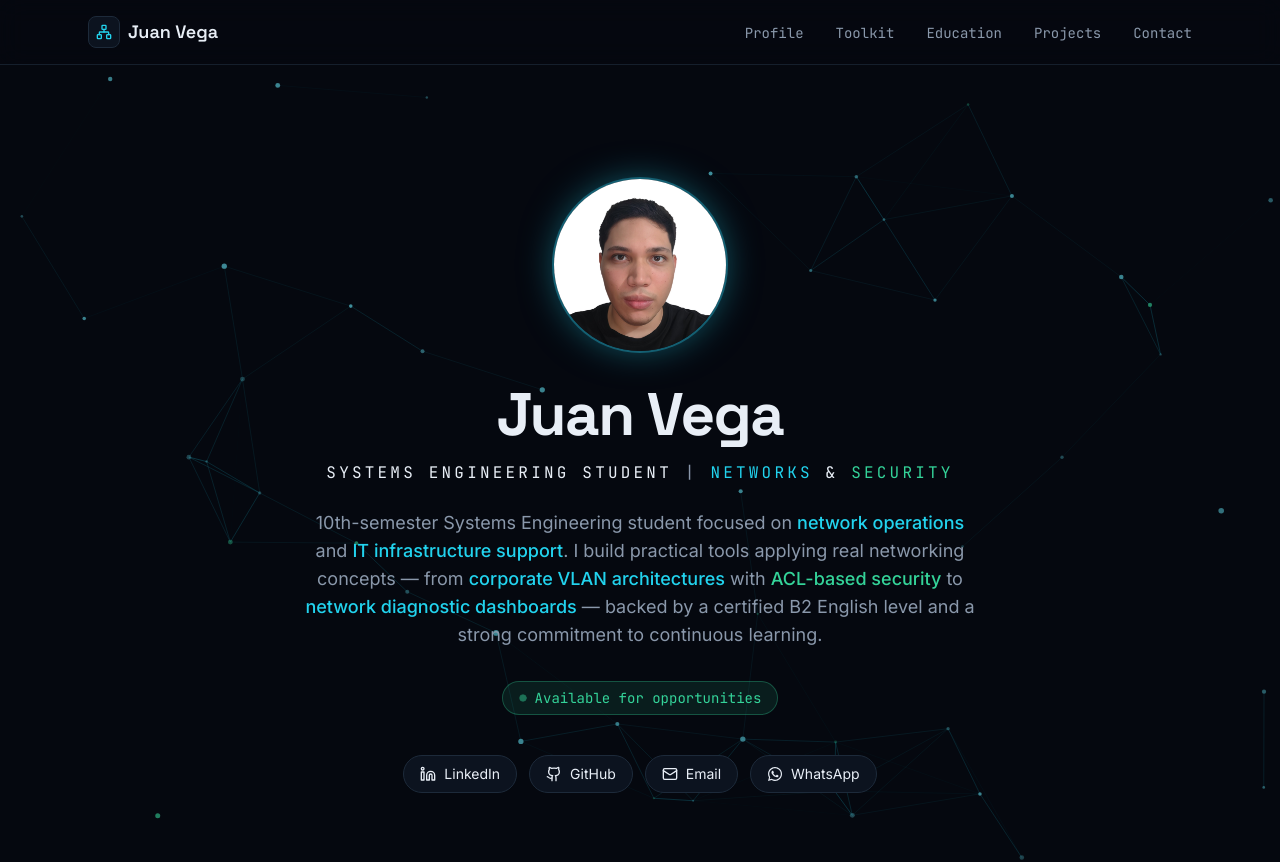
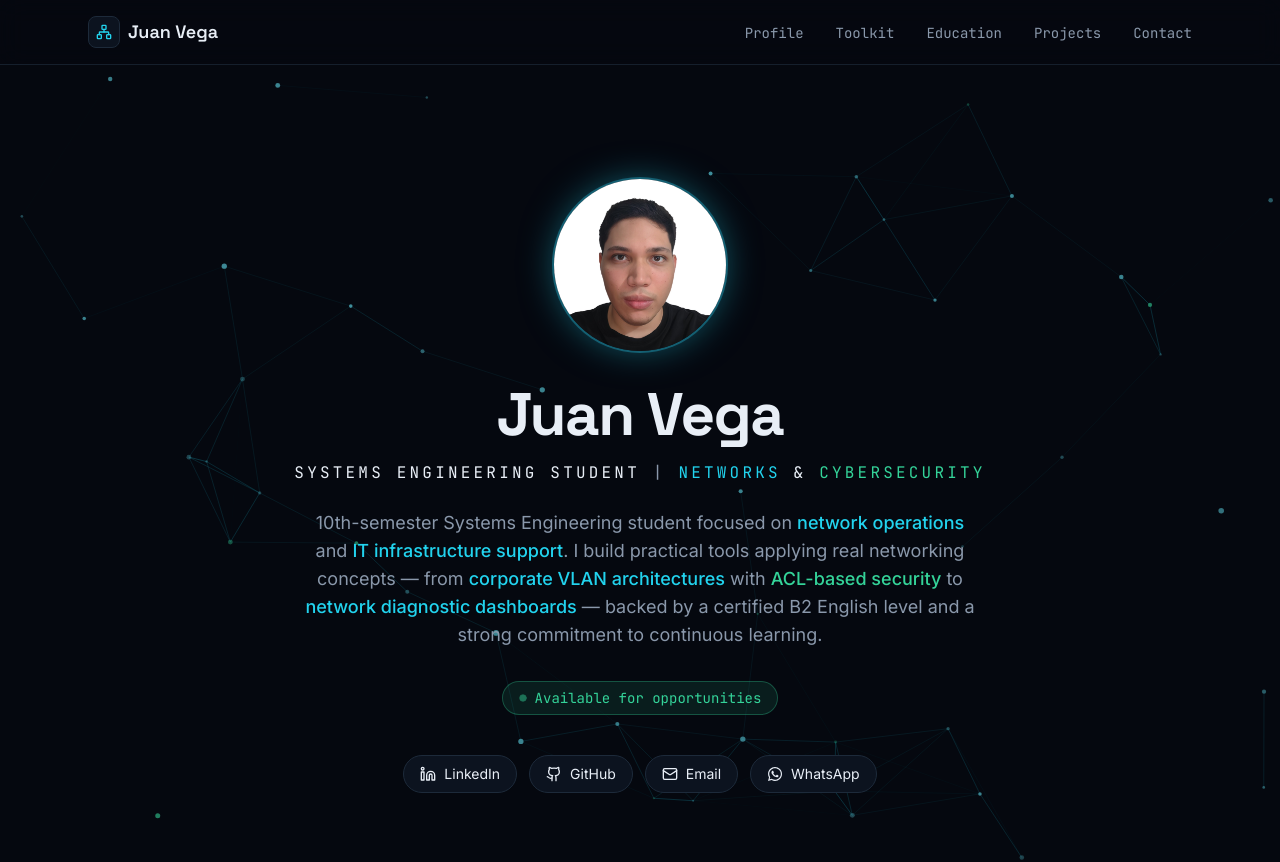
Before and after one commit to juancveg/juan-vega-portafolio, a Next.js app: page / in a window 1280 px wide. Shown: the top 862 px of the page. Built offline with nearby package versions, Linux system fonts and the light colour scheme.

Commit message:
Change 'Security' to 'Cybersecurity' in Hero component

```diff
--- a/components/Hero.tsx
+++ b/components/Hero.tsx
@@ -28,7 +28,7 @@ export default function Hero() {
           <span className="text-muted">|</span>{" "}
           <span className="text-signal">Networks</span>
           <span className="text-ink"> &amp; </span>
-          <span className="text-pulse">Security</span>
+          <span className="text-pulse">Cybersecurity</span>
         </p>
 
         <p className="mt-6 max-w-2xl text-base leading-relaxed text-muted sm:text-lg">
```
